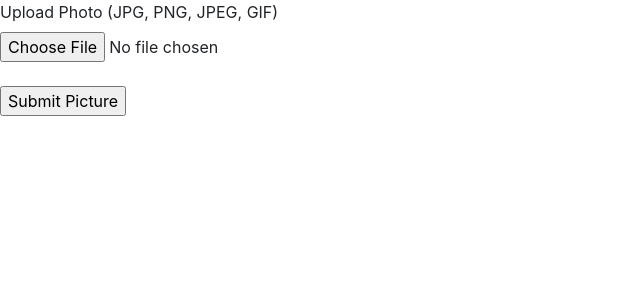
After one commit to FallenAngel2018/flask-ocr-app-2, a Flask app: page /index3 in a window 1280 px wide. The commit adds this page. Shown: the top 300 px of the page, without its empty margins (0-640 px from the left). Run offline with Flask 2, Linux system fonts and the light colour scheme.

Commit message:
Páginas html agregadas al estilo flask

```diff
--- a/flask_app.py
+++ b/flask_app.py
@@ -49,6 +49,10 @@ def index():
 def index2():
     return render_template("index2.html")
 
+@app.route('/index3', methods=['GET'])
+def index3():
+    return render_template("index3.html")
+
 @app.route('/base_html', methods=['GET'])
 def base_html(title=None):
     return render_template("base.html", title = title)
@@ -63,10 +67,128 @@ def html_result2(result=None):
 
 # endregion
 
+# En Index, url_for('upload_file_test') apunta a este método
+# sin importar la ruta que tenga definida
+@app.route('/upload_test', methods=['POST'])
+def upload_file_test():
+    # Getting files uploaded in form enctype="multipart/form-data"
+    files = request.files['files[]']
+
+    print('files:', files)
+
+    upload_file(files)
+
+    return
+    # return render_template("result.html", result = "Ok")
+
 
 @app.route('/upload', methods=['POST'])
 def upload_file():
 
+    # Obtiene del campo 'files[]' en el request hecho por el usuario los archivos que contenga
+    files = request.files.getlist('files[]')
+    upload_file(files)
+
+    # # Check if the post request has the file part
+    # if 'files[]' not in request.files and 'photo' not in request.files:
+    #     # resp = jsonify({'message' : 'No file part in the request'})
+    #     # resp = jsonify({'message' : 'No file uploaded in the request :/, go back and upload some.'})
+    #     errors['message'] = 'No file uploaded in the request :/, go back and upload some.'
+    #     resp = jsonify(errors)
+    #     resp.status_code = 400
+    #     resp.content_type = "application/json"
+    #     # return resp
+    #     # return make_response(resp, resp.status_code)
+    #     return render_template("result.html", result = errors['message'])
+
+
+    # # Obtiene del campo 'files[]' en el request hecho por el usuario los archivos que contenga
+    # files = request.files.getlist('files[]')
+
+    # errors = {}
+    # success = False
+
+    # for file in files:
+    #     if file and allowed_file(file.filename):
+    #         print(file)
+    #         # pprint(vars(file))
+
+    #         filename = file.filename
+
+    #         # Get file extension
+    #         ext = '.' in filename and filename.rsplit('.', 1)[1].lower()
+
+    #         filename = secure_filename(file.filename)
+
+    #         # datetime object containing current date and time
+    #         now = datetime.now()
+
+    #         # date and time: dd/mm/YY H:M:S
+    #         dt_string = now.strftime("%d-%m-%Y %H-%M-%S")
+
+    #         # Para que sea un nombre único, se agrega
+    #         # la fecha y hora en la que se hizo la consulta
+    #         filename = filename + "_" + dt_string + "." + ext
+
+    #         photo_path = os.path.join(app.config['UPLOAD_FOLDER'], filename)
+    #         file.save(photo_path)
+
+    #         size = os.path.getsize(photo_path)
+    #         print("size:", size, "bytes")
+
+    #         success = True
+    #     else:
+    #         errors[file.filename] = 'File type is not allowed'
+
+    # if success and errors:
+    #     """ Así mostraría el mensaje
+    #         {
+    #             "message": "Files successfully uploaded, but some errors occurred."
+    #         }
+    #     """
+    #     errors['message'] = 'File(s) successfully uploaded, but some errors occurred.'
+    #     resp = jsonify(errors)
+    #     resp.status_code = 500
+    #     resp.content_type = "application/json"
+    #     # return resp
+    #     # return make_response(resp, resp.status_code)
+    #     return render_template("result.html", result = errors['message'])
+
+
+    # if success:
+    #     # Type (print(type(resp))): flask.wrappers.Response
+    #     resp = jsonify({'message' : 'Files successfully uploaded'})
+    #     # resp.status_code = 201
+    #     # resp.content_type = "application/json"
+
+    #     ocr_text_result = ocr_app_get_text(os.path.join(app.config['UPLOAD_FOLDER'], filename))
+
+
+    #     # Si el texto extraído no está vacío...
+    #     if ocr_text_result != '':
+
+    #         ocr_text_result = ocr_text_result.replace("\n\n", " ").replace("\u201c", '\"').replace("\u201d", '"').replace("\\", "")
+
+    #         # if upload_success:
+    #         # replace is only for making json esthetic, when returned, left the \n\n and else
+    #         resp = jsonify({
+    #             'message' : 'Files successfully uploaded',
+    #             'ocr_extracted_text': ocr_text_result
+    #         })
+
+    #     # return resp
+    #     # return make_response(resp, ocr_text_result)
+    #     return render_template("result.html", result = ocr_text_result)
+    # else:
+    #     resp = jsonify(errors)
+    #     resp.status_code = 500
+    #     resp.content_type = "application/json"
+    #     # return resp
+    #     # return make_response(resp, resp.status_code)
+    #     return render_template("result.html", result = errors['message'])
+
+
+def upload_file(files):
     # Check if the post request has the file part
     if 'files[]' not in request.files and 'photo' not in request.files:
         # resp = jsonify({'message' : 'No file part in the request'})
@@ -166,6 +288,7 @@ def upload_file():
         return render_template("result.html", result = errors['message'])
 
 
+
 if __name__ == '__main__':
     app.config['SESSION_TYPE'] = 'filesystem'
 
--- a/templates/index2.html
+++ b/templates/index2.html
@@ -1,8 +1,8 @@
 {% extends 'base.html' %}
 
-{% block content %}
-    <h1>{% block title %} Add a New Message {% endblock %}</h1>
-    <form action="{{ url_for('upload_file') }}" enctype="multipart/form-data" method="post">
+{% block main %}
+    <!-- <h1>{% block title %} Add a New Message {% endblock %}</h1> -->
+    <form action="{{ url_for('upload_file_test') }}" enctype="multipart/form-data" method="post">
         <!-- <label for="title">Title</label> -->
         <label class="fileSelect" for="files[]">Upload Photo (JPG, PNG, JPEG, GIF)</label>
         <br>
--- /dev/null
+++ b/templates/index3.html
@@ -0,0 +1,32 @@
+<!DOCTYPE html>
+<html lang="en">
+<head>
+    <meta charset="UTF-8">
+    <meta http-equiv="X-UA-Compatible" content="IE=edge">
+    <meta name="viewport" content="width=device-width, initial-scale=1.0">
+    <link rel="stylesheet" href="https://cdn.jsdelivr.net/npm/bootstrap@4.3.1/dist/css/bootstrap.min.css" integrity="sha384-ggOyR0iXCbMQv3Xipma34MD+dH/1fQ784/j6cY/iJTQUOhcWr7x9JvoRxT2MZw1T" crossorigin="anonymous">
+    <title>OCR App - Testing Index page</title>
+</head>
+<body>
+
+    <!-- <form action="upload" class="fileUpload" enctype="multipart/form-data" method="post"> -->
+    <form action="/upload_test" class="fileUpload" enctype="multipart/form-data" method="post">
+
+        <label class="fileSelect" for="files[]">Upload Photo (JPG, PNG, JPEG, GIF)</label>
+
+            <br>
+
+        <input type="file" id="files[]" name="files[]" class="fileElem" >
+        <!-- <h4>Usage</h4> -->
+        <!-- <progress value="40" max="100"></progress> -->
+        <!-- <p>4.00 GB out of 10 GB (40%) (<a href="#" class="upgrade">Upgrade</a>)</p> -->
+
+            <br>
+            <br>
+
+        <input type="submit" value="Submit Picture">
+
+    </form>
+
+</body>
+</html>
```
